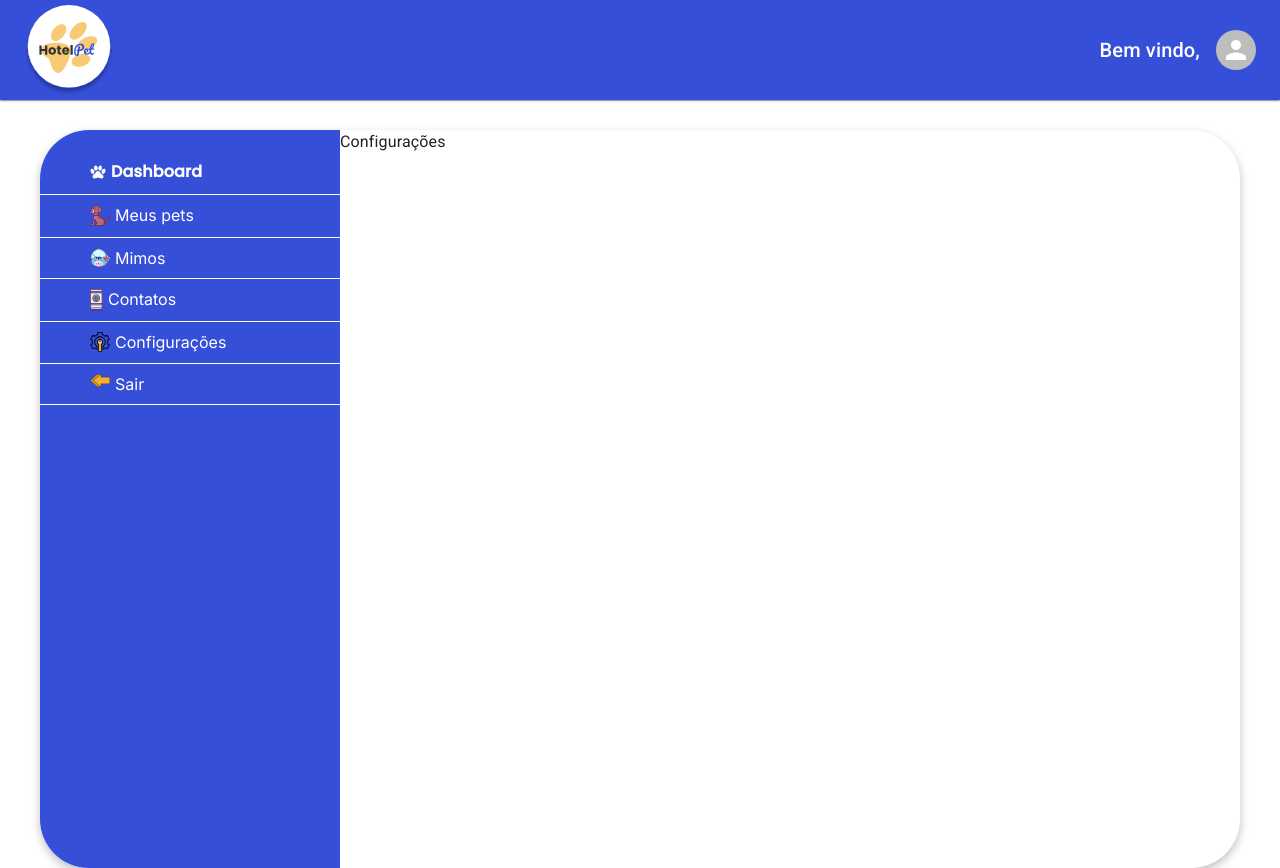
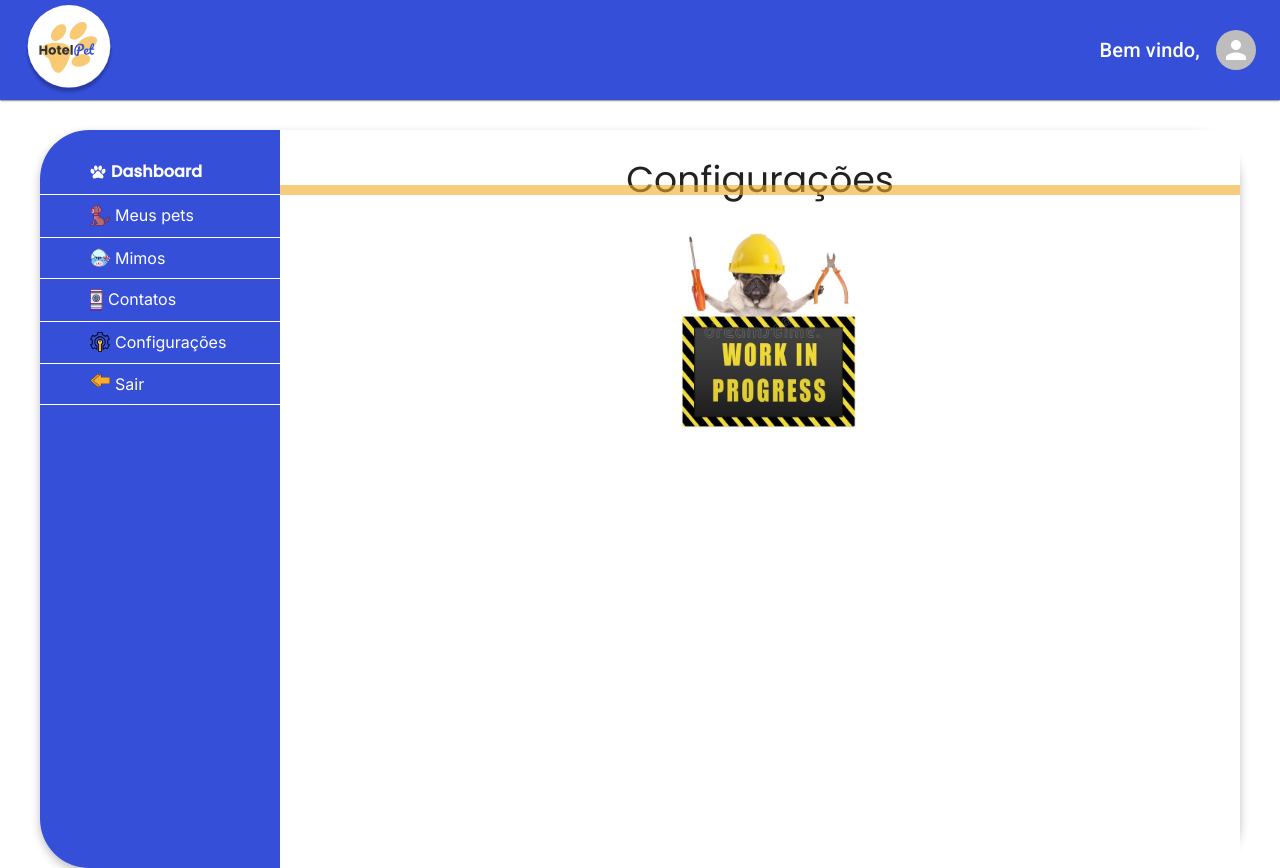
Before and after one commit to fabioalmeida08/Hotel-Pet, a React (Create React App) app: page /dashboard/config in a window 1280 px wide. Built offline with nearby package versions, Linux system fonts and the light colour scheme.

Commit message:
feat: pags config - in progress

```diff
--- a/src/components/DashboardConfig/index.tsx
+++ b/src/components/DashboardConfig/index.tsx
@@ -1,9 +1,15 @@
-import Container from "./stylesDashboardConfig"
-
+import { Container, Header, Main } from "./stylesDashboardConfig"
+import pug from "../../assets/img/pugWarning.jpg"
 const DashboardConfig = () => {
     return (
       <Container>
-        Configurações
+        <Header>
+          <h2>Configurações</h2>
+          <div></div>
+        </Header>
+        <Main>
+          <img src={pug} alt="" />
+        </Main>
       </Container>
     )
   }
--- a/src/components/DashboardConfig/stylesDashboardConfig.ts
+++ b/src/components/DashboardConfig/stylesDashboardConfig.ts
@@ -2,7 +2,43 @@ import styled from 'styled-components'
 
 const Container = styled.div`
   background-color: #FFF;
+  width: 100%;
+  heigh: 100%;
 
 `
 
-export default Container
+const Header = styled.div`
+  height: 100px;
+  width: 100%;
+  display: flex;
+  justify-content: center;
+  align-items: center;
+  position: relative;
+
+  h2 {
+    font-size: var(--paragraph-1);
+    font-weight: normal;
+    font-family: var(--font-family-2);
+  }
+
+  div {
+      position: absolute;
+      background-color: var(--secundary-1);
+      width: 100%;
+      height: 10px;
+      opacity: 0.6;
+      top: 55px;
+    }
+`
+
+const Main = styled.section`
+  heigh: 100%;
+  display: flex;
+  justify-content: center;
+  align-items: center;
+    img {
+      max-width: 300px
+    }
+`;
+
+export {Header, Container, Main}
```
Also changed, not shown: src/assets/img/pugWarning.jpg (added).
